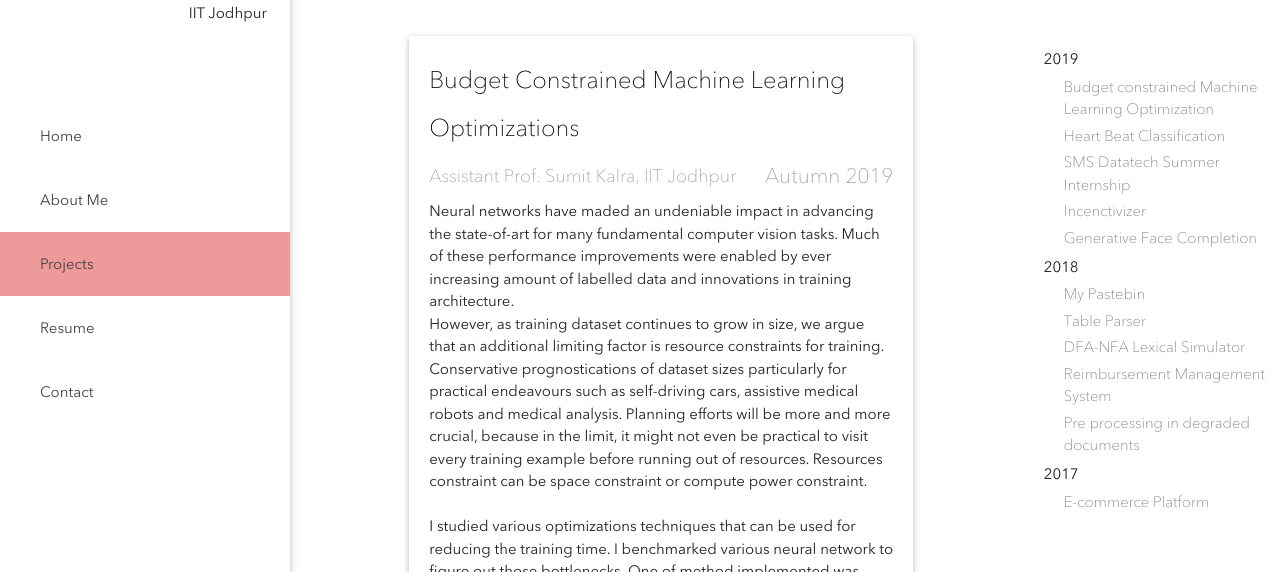
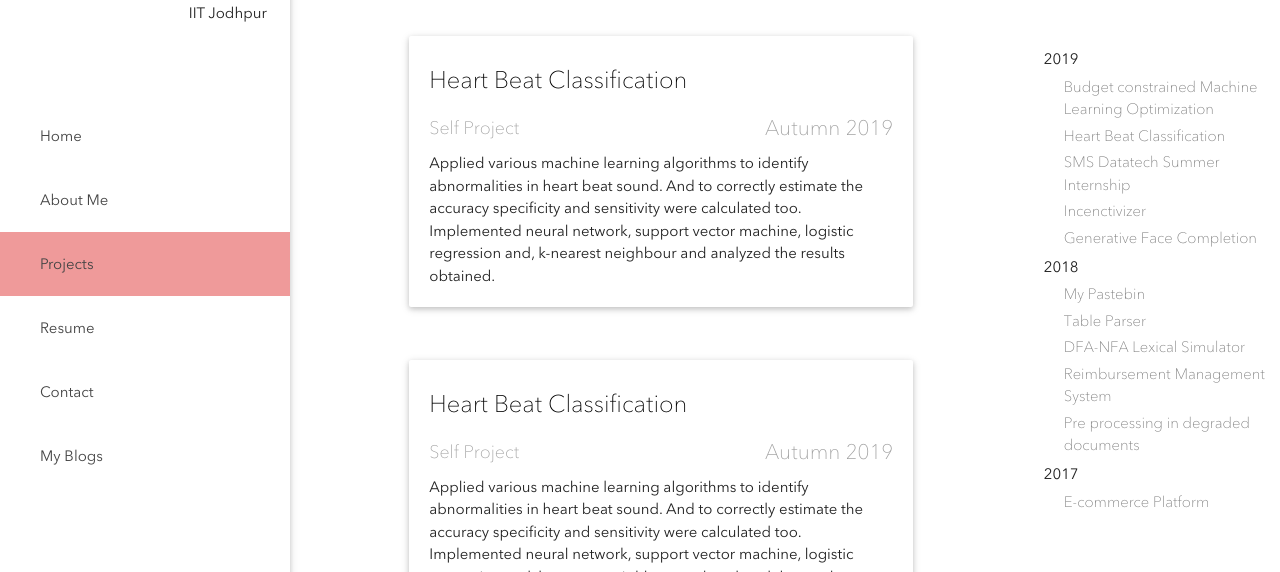
Before and after one commit to ZaidRazaKhan/zaidrazakhan.github.io, a plain HTML site: page projects.html in a window 1280 px wide. Shown: the part 228-800 px from the top of the page. Drawn offline with nearby package versions, Linux system fonts and the light colour scheme; files that its build step writes are made by us from their sources.

Commit message:
Added link for myblogs page

```diff
--- a/projects.html
+++ b/projects.html
@@ -50,6 +50,7 @@
 				<li class="active red lighten-3"><a class="waves-effect waves-light waves-ripple" href="projects.html" style="margin-left:4%">Projects</a></li>
 				<li><a class="waves-effect waves-light waves-ripple" href="resume.html" style="margin-left:4%">Resume</a></li>
 				<li><a class="waves-effect waves-light waves-ripple" href="contact.html" style="margin-left:4%">Contact</a></li>
+				<li><a class="waves-effect waves-light waves-ripple" href="blog.html" style="margin-left:4%">My Blogs</a></li>
 			</ul>
 		</div>
 	</header>
@@ -59,6 +60,46 @@
 			<div class="row">
 				<div class="col s12 m9 l9">
 					<div class="container" >
+						<div class="section scrollspy" id="KaggleContest">
+						<div class="card">
+							<div class="card-content">
+								<div style="display: block;">
+									<span class="card-title black-text">
+									Heart Beat Classification
+									</span><br><span class="card-title grey-text" style="font-size:120%;">
+									Self Project</span><span class="card-title grey-text right" style="font-size:140%;">
+									Autumn 2019</span>
+								</div>
+								<p>
+									Applied various machine learning algorithms to identify abnormalities in heart beat sound. And to correctly estimate the accuracy specificity and sensitivity were calculated too.
+									</br>
+									Implemented neural network, support vector machine, logistic regression and, k-nearest neighbour and analyzed the results obtained.
+									<!-- We built an android app that allowed users to browse, rent and lend rides to/from a particular company. Built as a service provided by the company, the app used the Google Maps API to show locations of nearby ride stands for renting and unrenting rides. Additionally, users could lend (loan) their ride to the company for renting by other users and see their ride rental history. We also built the backend server using temporal PostgreSQL databases with Java Servlets, which used cookies to maintain sessions. The android app, which uses persistent cookies and a file cache for loading images from the web, fetched all data from this server. The android application was accompanied with an Admin Portal built using Java Server Pages for handling different user requests. -->
+								</p>
+							</div>
+						</div>
+						</div>
+
+						<div class="section scrollspy" id="KaggleContest">
+						<div class="card">
+							<div class="card-content">
+								<div style="display: block;">
+									<span class="card-title black-text">
+									Heart Beat Classification
+									</span><br><span class="card-title grey-text" style="font-size:120%;">
+									Self Project</span><span class="card-title grey-text right" style="font-size:140%;">
+									Autumn 2019</span>
+								</div>
+								<p>
+									Applied various machine learning algorithms to identify abnormalities in heart beat sound. And to correctly estimate the accuracy specificity and sensitivity were calculated too.
+									</br>
+									Implemented neural network, support vector machine, logistic regression and, k-nearest neighbour and analyzed the results obtained.
+									<!-- We built an android app that allowed users to browse, rent and lend rides to/from a particular company. Built as a service provided by the company, the app used the Google Maps API to show locations of nearby ride stands for renting and unrenting rides. Additionally, users could lend (loan) their ride to the company for renting by other users and see their ride rental history. We also built the backend server using temporal PostgreSQL databases with Java Servlets, which used cookies to maintain sessions. The android app, which uses persistent cookies and a file cache for loading images from the web, fetched all data from this server. The android application was accompanied with an Admin Portal built using Java Server Pages for handling different user requests. -->
+								</p>
+							</div>
+						</div>
+						</div>
+
 
 						<div class="section scrollspy" id="BTP2019_2">
 						<div class="card">
```
Also changed, not shown: aboutMe.html (+1 -0 lines), contact.html (+1 -0 lines), index.html (+1 -0 lines).
